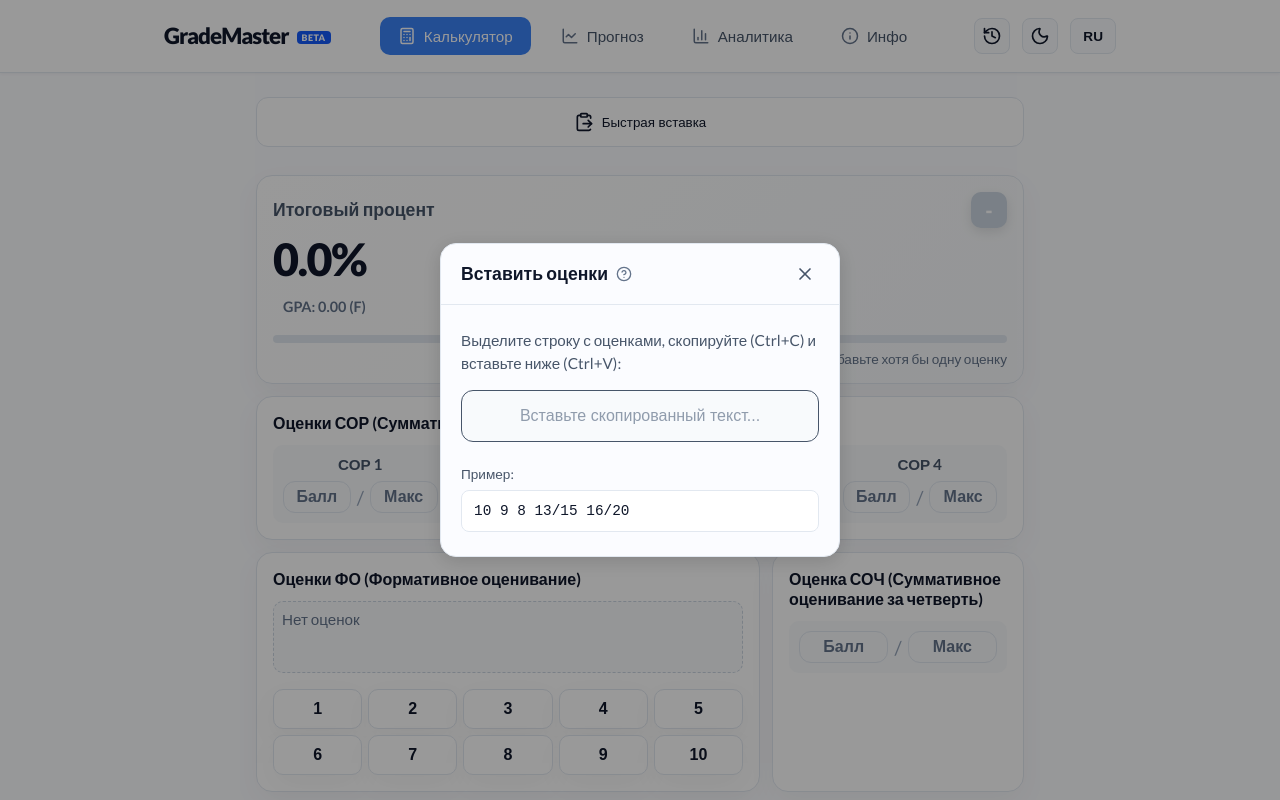
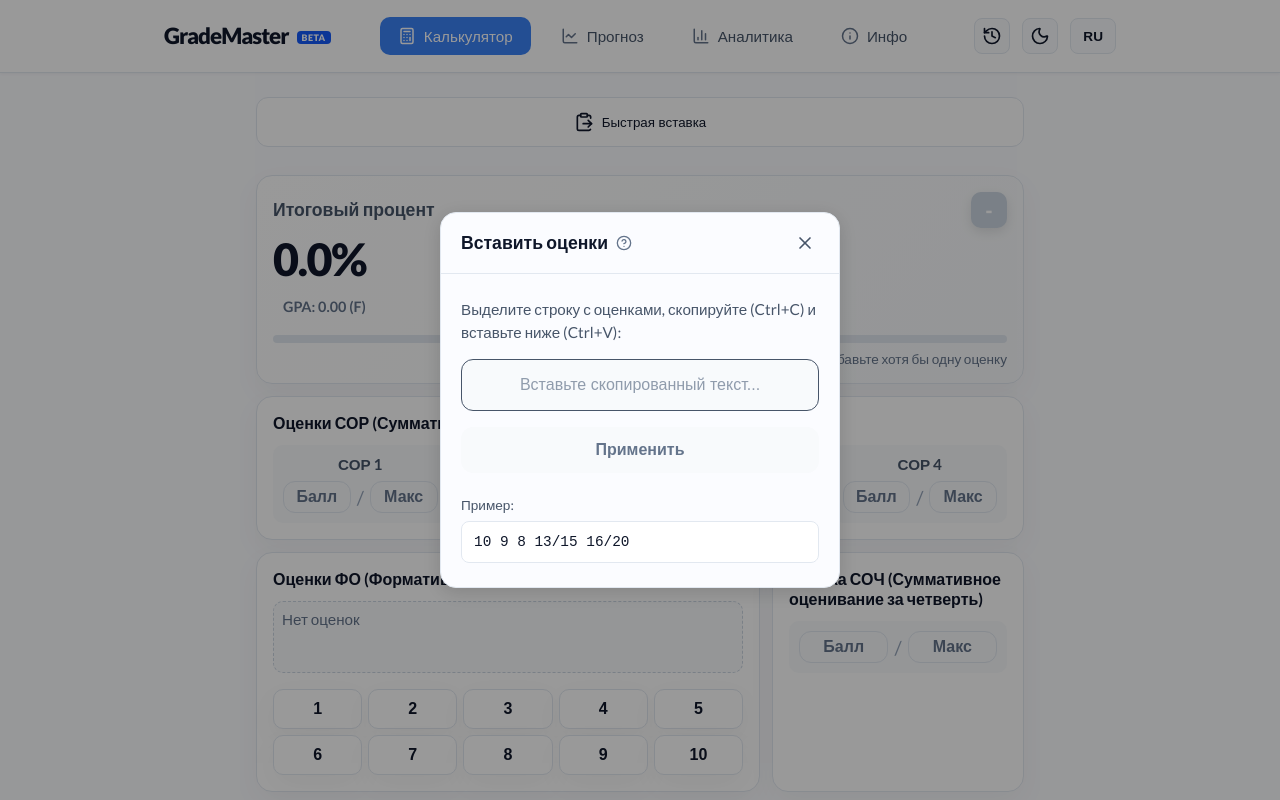
Before and after one commit to KAT1403/GradeMaster, a React (Vite) app: page / in a window 1280 px wide. Both pictures are taken after a click on the button "Быстрая вставка". Shown: the top 800 px of the page. Built offline with nearby package versions, Linux system fonts and the light colour scheme; a web font is replaced by a local one.

Commit message:
Small improvings in SmartPaste

```diff
--- a/src/features/smart-paste/ui/SmartPaste.module.scss
+++ b/src/features/smart-paste/ui/SmartPaste.module.scss
@@ -116,6 +116,29 @@
   }
 }
 
+.applyBtn {
+  width: 100%;
+  padding: 14px;
+  background-color: var(--accent-primary, #3b82f6);
+  color: #fff;
+  border: none;
+  border-radius: 12px;
+  font-weight: 600;
+  font-size: 1rem;
+  cursor: pointer;
+  transition: all 0.2s;
+
+  &:hover:not(:disabled) {
+    opacity: 0.9;
+  }
+
+  &:disabled {
+    background-color: var(--bg-tertiary);
+    color: var(--text-muted);
+    cursor: not-allowed;
+  }
+}
+
 .demoBox {
   margin-top: 8px;
   display: flex;
--- a/src/features/smart-paste/ui/SmartPaste.tsx
+++ b/src/features/smart-paste/ui/SmartPaste.tsx
@@ -7,6 +7,7 @@ import styles from './SmartPaste.module.scss';
 export const SmartPaste = () => {
   const { t } = useTranslation();
   const [isOpen, setIsOpen] = useState(false);
+  const [inputValue, setInputValue] = useState('');
   const inputRef = useRef<HTMLInputElement>(null);
 
   const { setFOS, setSORS, setSOCH, resetAll } = useAcademicRecordStore();
@@ -23,8 +24,33 @@ export const SmartPaste = () => {
 
     if (!text) return;
 
+    setInputValue(text);
     parseAndApplyGrades(text);
     setIsOpen(false);
+  };
+
+  const handleChange = (e: React.ChangeEvent<HTMLInputElement>) => {
+    const newValue = e.target.value;
+    const diff = Math.abs(newValue.length - inputValue.length);
+
+    setInputValue(newValue);
+
+    if (diff > 4) {
+      parseAndApplyGrades(newValue);
+      setIsOpen(false);
+    }
+  };
+
+  const handleApply = () => {
+    if (!inputValue.trim()) return;
+    parseAndApplyGrades(inputValue);
+    setIsOpen(false);
+  };
+
+  const handleKeyDown = (e: React.KeyboardEvent<HTMLInputElement>) => {
+    if (e.key === 'Enter') {
+      handleApply();
+    }
   };
 
   const parseAndApplyGrades = (text: string) => {
@@ -84,7 +110,10 @@ export const SmartPaste = () => {
     <>
       <button
         className={styles.triggerBtn}
-        onClick={() => setIsOpen(true)}
+        onClick={() => {
+          setInputValue('');
+          setIsOpen(true);
+        }}
       >
         <ClipboardPaste size={20} />
         <span>{t('smart_paste.btn')}</span>
@@ -117,8 +146,18 @@ export const SmartPaste = () => {
                     type="text"
                     className={styles.pasteInput}
                     placeholder={t('smart_paste.placeholder')}
+                    value={inputValue}
+                    onChange={handleChange}
+                    onKeyDown={handleKeyDown}
                     onPaste={handlePaste}
                   />
+                  <button
+                    className={styles.applyBtn}
+                    onClick={handleApply}
+                    disabled={!inputValue.trim()}
+                  >
+                    {t('smart_paste.apply_btn')}
+                  </button>
                   <div className={styles.demoBox}>
                     <span>{t('smart_paste.example_label')}</span>
                     <div className={styles.demoText}>
--- a/src/shared/i18n/locales/kz.json
+++ b/src/shared/i18n/locales/kz.json
@@ -132,7 +132,8 @@
     "placeholder": "Көшірілген мәтінді кірістіріңіз...",
     "example_label": "Мысал:",
     "example_text": "10 9 8 13/15 16/20",
-    "mobile_tip": "Кеңес: Телефонда мәтінді скриншоттан тікелей көшіруге болады."
+    "mobile_tip": "Кеңес: Телефонда мәтінді скриншоттан тікелей көшіруге болады.",
+    "apply_btn": "Қолдану"
   },
   "analytics": {
     "title": "Аналитика және трендтер",
--- a/src/shared/i18n/locales/ru.json
+++ b/src/shared/i18n/locales/ru.json
@@ -137,7 +137,8 @@
     "placeholder": "Вставьте скопированный текст...",
     "example_label": "Пример:",
     "example_text": "10 9 8 13/15 16/20",
-    "mobile_tip": "Совет: На телефоне текст можно скопировать прямо со скриншота."
+    "mobile_tip": "Совет: На телефоне текст можно скопировать прямо со скриншота.",
+    "apply_btn": "Применить"
   },
   "analytics": {
     "title": "Аналитика и тренды",
```
